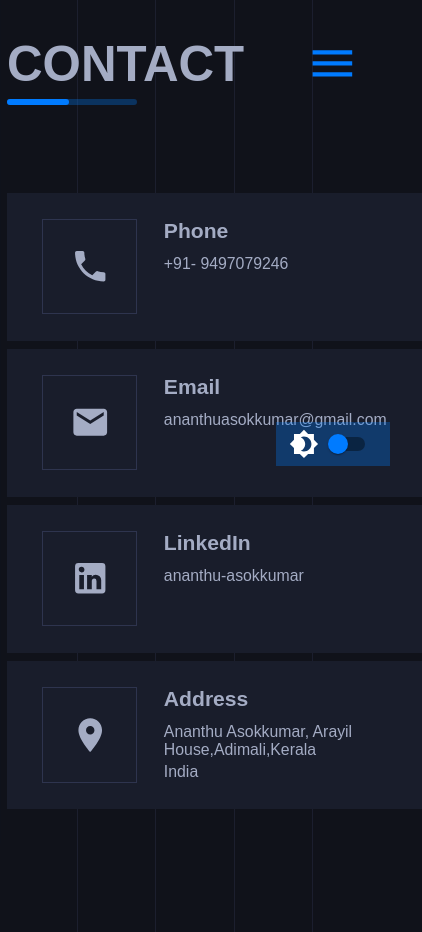
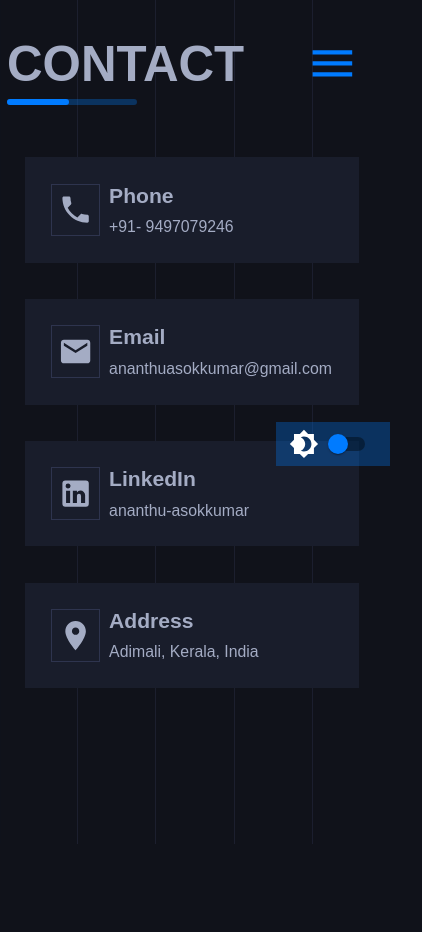
Before and after one commit to ananthu-asokkumar/ananthu.portfolio.io, a React (Create React App) app in the folder portfolio/: page /contact in a window 390 px wide. Shown: the whole page, 422 px wide, since content can reach past the window. After the commit the page ends 844 px from the top, so only its background shows below. Built offline with nearby package versions, Linux system fonts and the light colour scheme.

Commit message:
responsiveness contact and about

```diff
--- a/portfolio/src/Components/ContactItem.js
+++ b/portfolio/src/Components/ContactItem.js
@@ -20,39 +20,45 @@ function ContactItem({title, icon, cont1, cont2}) {
 }
 
 const ContactItemStyled = styled.div`
-    padding:1.5rem 2rem;
   background-color: var(--background-dark-grey);
   display: flex;
-    width:100%;
-    height:30%
-    align-items: center;
-    &:not(:last-child){
-        margin-bottom: 2.5rem;
+  /* border: 1px solid white; */
+  height: 6rem;
+  width: 19rem;
+  margin-bottom: 1.6rem;
+  padding: 1.5rem;
+  @media screen and (max-width: 360px) {
+    width: 18rem;
   }
-    .left-content{
-        padding: 1.5rem;
+  .left-content {
     border: 1px solid var(--border-color);
-        font-size: 2rem;
+    /* border: 1px solid yellow; */
+    font-size: 1rem;
     display: flex;
+    height: 3rem;
+    width: 2.8rem;
     align-items: center;
     justify-content: center;
-        margin-right: 1.5rem;
-        svg{
-            font-size: 2.3rem;
+    margin-right: .5rem;
+
+    svg {
+      font-size: 2rem;
     }
   }
 
-    .right-content{
-        display:flex;
-        flex-direction:column;
-        h6{
+  .right-content {
+    display: flex;
+    flex-direction: column;
+    /* border: 3px solid cadetblue; */
+    h6 {
       color: var(--font-light-color);
       font-size: 1.2rem;
-            padding-bottom: .6rem;
+      padding-top: 0rem;
+      /* padding-bottom: .6rem; */
     }
-        p{
-            padding: .1rem 0;
-            font-size: .9rem;
+    p {
+      /* padding: .1rem 0; */
+      font-size: 0.9rem;
     }
   }
 `;
--- a/portfolio/src/Components/ImageSection.js
+++ b/portfolio/src/Components/ImageSection.js
@@ -57,15 +57,25 @@ const ImageSectionStyled = styled.div`
     }
   }
   .left-content {
-    width: 100%;
+    width: 90%;
     img {
+      width: 100%;
+      object-fit: content;
+
+    }
+    @media screen and (max-width:769px){
+      padding-left: .5rem;
       width: 95%;
-      object-fit: content;
+
     }
+
   }
   .right-content {
+    padding: .67rem;
+    padding-left: .8rem;
+    padding-top: 0rem;
     width: 100%;
-    h4 {
+     h4 {
       font-size: 1.5rem;
       color: var(--font-light-color);
       span {
@@ -80,7 +90,7 @@ const ImageSectionStyled = styled.div`
       display: flex;
       padding-bottom: 1.4rem;
       .info-title {
-        padding-right: 3rem;
+        padding-right: 2rem;
         p {
           font-weight: 600;
         }
@@ -93,6 +103,40 @@ const ImageSectionStyled = styled.div`
         }
       }
     }
+    @media screen and (max-width:440px){
+      padding: .5rem;
+
+    }
+    @media screen and (max-width:320px){
+      padding: .5rem;
+      h4{
+        font-size: 1.3rem;
+        span{
+          font-size: 1.3rem;
+        }
+      }
+      .about-info {
+      display: flex;
+      padding-bottom: 1.4rem;
+      .info-title {
+        padding-right: 2.2rem;
+        p {
+          font-weight: 600;
+        }
+      }
+      .info-title,
+      .info {
+        p {
+          padding: 0.3rem 0;
+          font-size: .9rem;
+        }
+      }
+
+    }
+
+
+
+
   }
 `;
 export default ImageSection;
--- a/portfolio/src/Components/Menu.js
+++ b/portfolio/src/Components/Menu.js
@@ -67,9 +67,9 @@ function Menu({menuItem}) {
                                             <div style={{display:"flex",flexDirection:"column",width:"50px"}}><DiJavascript style={{fontSize: "3rem", color: "rgb(5,127,255)"}} className="icons"/><label className="hide">JAVASCRIPT</label></div>
                               </> : <>
                                                 <div style={{display:"flex",flexDirection:"column"}}><DiReact style={{ fontSize: "3.2rem", color: "rgb(5,127,255)" }} className="icons"/><label className="hide">REACT</label></div>
-                                                <div style={{display:"flex",flexDirection:"column"}}><SiRedux style={{fontSize: "2.6rem", color: "rgb(5,127,255)",marginTop:"2px"}} className="icons"/><label style={{marginTop:"3px"}} className="hide">REDUX</label></div>
+                                                <div style={{display:"flex",flexDirection:"column"}}><SiRedux style={{fontSize: "2.6rem", color: "rgb(5,127,255)",marginTop:"2px"}} className="icons"/><label style={{marginTop:"7px"}} className="hide">REDUX</label></div>
                                                 <div style={{display:"flex",flexDirection:"column"}}><DiCss3 style={{fontSize: "3rem", color: "rgb(5,127,255)"}} className="icons"/><label className="hide">CSS3</label></div>
-                                                <div style={{display:"flex",flexDirection:"column",width:"50px"}}><DiJavascript style={{fontSize: "3rem", color: "rgb(5,127,255)"}} className="icons"/><label className="hide">JAVASCRIPT</label></div>
+                                                {/* <div style={{display:"flex",flexDirection:"column",width:"50px"}}><DiJavascript style={{fontSize: "3rem", color: "rgb(5,127,255)"}} className="icons"/><label className="hide">JAVASCRIPT</label></div> */}
                                                 <div style={{display:"flex",flexDirection:"column"}}><DiMongodb style={{fontSize: "3rem", color: "rgb(5,127,255)"}} className="icons"/><label className="hide">MONGODB</label></div>
 
                                         </>
@@ -98,7 +98,8 @@ const MenuItemStyled = styled.div`
     .grid-item{
         .portfolio-content{
             width: 100%;
-            height: 600px;
+            /* height: 600px; */
+            height: fit-content;
             border: 1px solid white;
             border-radius: .5rem;
             display: block;
@@ -109,7 +110,7 @@ const MenuItemStyled = styled.div`
             justify-content: center;
 
             @media screen and (max-width:600px){
-              height:650px;
+              /* height:650px; */
               width: 90%;
               margin: auto;
 
@@ -145,14 +146,15 @@ const MenuItemStyled = styled.div`
 
             }
             .hide{
-              display:none;
+              font-size:10px;
+              display:block;
             }
             .icons{
-             &:hover+.hide{
+             /* &:hover+.hide{
                display:block;
                font-size:10px;
 
-                   }
+                   } */
 
                   }
 
--- a/portfolio/src/Pages/ContactPage.js
+++ b/portfolio/src/Pages/ContactPage.js
@@ -22,7 +22,7 @@ function ContactPage() {
         <Title title={"Contact"} span={""} />
         <ContactPageStyled>
           <InnerLayout className={"contact-section"}>
-            <div className="right-content">
+            <div className="right-contents">
               <Grid container spacing={1}>
                 <Grid item xs={12} md={6}>
                   <ContactItem
@@ -52,8 +52,8 @@ function ContactPage() {
                   <ContactItem
                     title={"Address"}
                     icon={location}
-                    cont1={"Ananthu Asokkumar, Arayil House,Adimali,Kerala"}
-                    cont2={"India"}
+                    cont1={" Adimali, Kerala, India"}
+                    cont2={""}
                   />
                 </Grid>
               </Grid>
@@ -65,73 +65,38 @@ function ContactPage() {
 }
 
 const ContactPageStyled = styled.section`
-    .contact-section{
-        display: grid;
-        grid-template-columns: repeat(1, 1fr);
-        grid-column-gap: 2rem;
-        @media screen and (max-width: 978px){
+  .contact-section {
+    display: flex;
+    flex-wrap: wrap;
+    width: 90%;
+    /* margin-left:%; */
+    margin-top: 2rem;
+    padding: 1rem;
+    /* border: 1px solid green; */
+    .right-contents {
+      display: flex;
+
+      /* border: 1px solid red; */
+      width: 100%;
       grid-template-columns: repeat(2, 1fr);
-            .f-button{
-                margin-bottom: 3rem;
-            }
-        }
-        .right-content{
-            display: flex;
-            flex-wrap:wrap;
-            grid-template-columns: repeat(2, 1fr);
-            @media screen and (max-width: 502px){
+      @media screen and (max-width: 502px) {
         width: 100%;
       }
     }
-        .contact-title{
-            h4{
-                // color: var(--white-color);
-                color:var(--font-light-color);
+    .contact-title {
+      /* border: 1px solid red; */
+      h4 {
+        color: var(--font-light-color);
         padding: 1rem 0;
         font-size: 1.8rem;
       }
     }
-        .form{
-            width: 100%;
-            @media screen and (max-width: 502px){
-                width: 100%;
-            }
-            .form-field{
-                margin-top: 2rem;
-                position: relative;
-                width: 100%;
-                label{
-                    position: absolute;
-                    left: 20px;
-                    top: -19px;
-                    display: inline-block;
-                    background-color: var(--background-dark-color);
-                    padding:0 .5rem;
-                    color: inherit;
-                }
-                input{
-                    border: 1px solid var(--border-color);
-                    outline: none;
-                    background: transparent;
-                    height: 50px;
-                    padding:0 15px;
-                    width: 100%;
-                    color: inherit;
-                }
-                textarea{
-                    background-color: transparent;
-                    border: 1px solid var(--border-color);
-                    outline: none;
-                    color: inherit;
-                    width: 100%;
-                    padding: .8rem 1rem;
-                }
-            }
+
+
+
 
 
   }
-    }
-
 `;
 
 export default ContactPage
--- a/portfolio/src/data/Projects.js
+++ b/portfolio/src/data/Projects.js
@@ -55,7 +55,7 @@ const Projects = [
     link2: "https://ixigo-frondend.vercel.app/",
     title: "ixigo.com clone",
     text: "Clone of an Indian online travel portal, ixigo. Implemented flights page where all the details of the flighs are displayed and added filters and implemented flights booking. ",
-    techStack: [css, react11, redux1, mongo1, node1],
+    techStack: [css, react11, redux1, mongo1],
   },
 ];
 
```
Lines whose indentation alone changed are shown as unchanged.
